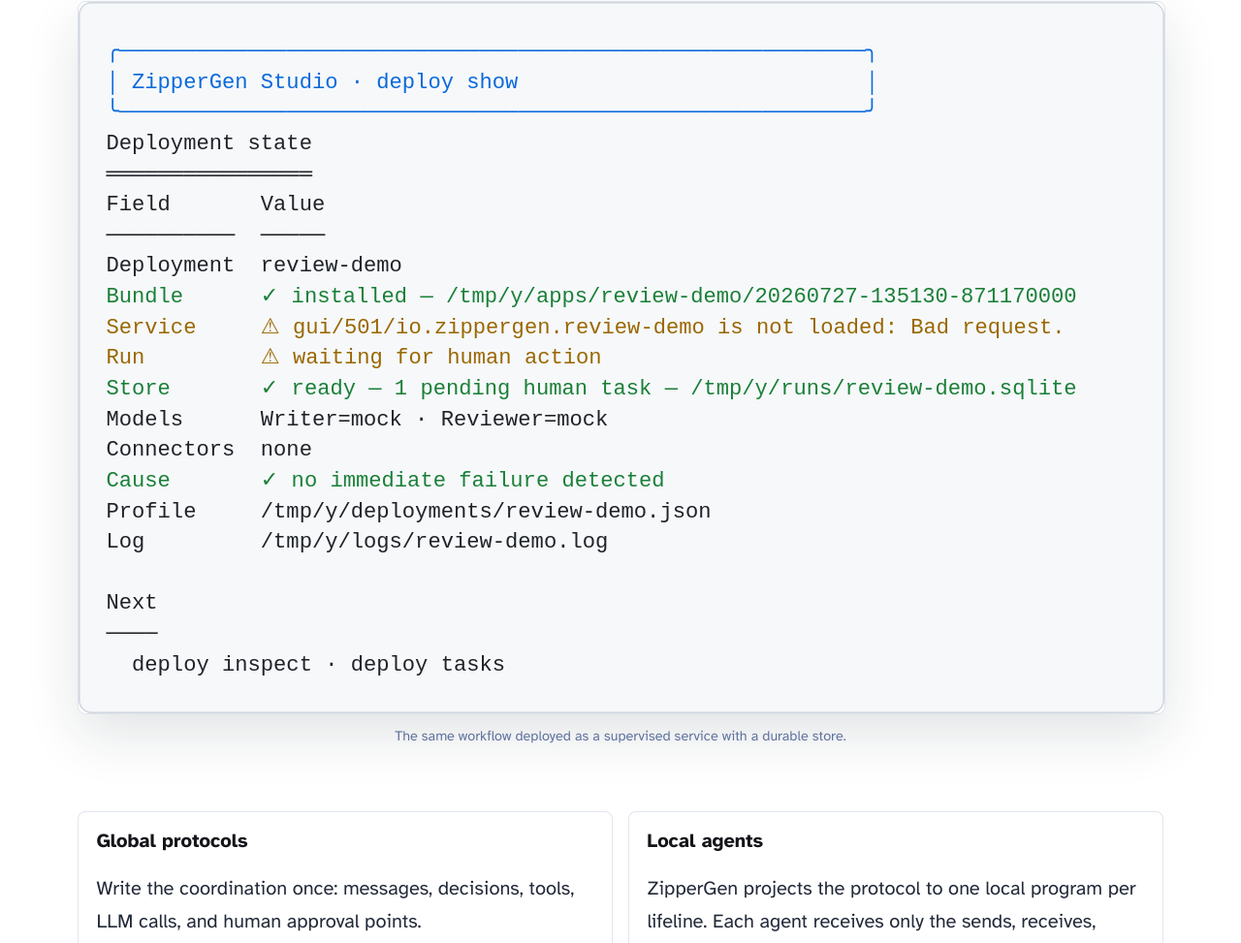
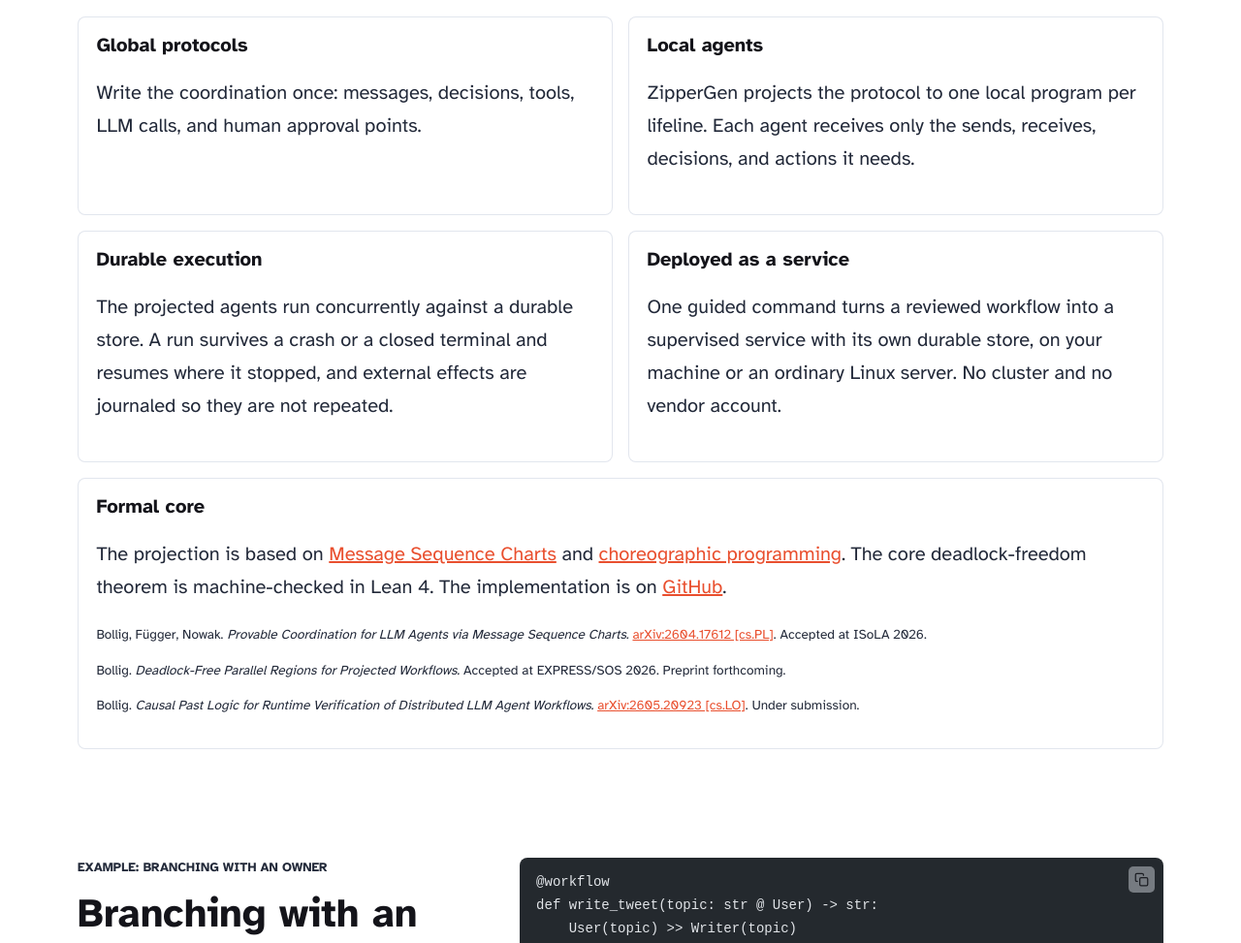
Before and after one commit to zippergen-io/zippergen.io, an Astro site: page / in a window 1280 px wide. Shown: the part 2050-3023 px from the top of the page at 97% size. Built offline with nearby package versions, Linux system fonts and the light colour scheme; Astro itself is replaced by a stand-in of ours; code samples lack their colours.

Commit message:
Keep a single hero screenshot on the landing page

```diff
--- a/src/pages/index.astro
+++ b/src/pages/index.astro
@@ -42,13 +42,6 @@ import { SITE_DESCRIPTION, SITE_TITLE } from '../consts';
 						alt="Studio run inspection showing each participant's position in its projected local program"
 					/>
 					<figcaption>A blocked run shows exactly where every participant is waiting, in its own projected program.</figcaption>
-				</figure>
-				<figure class="hero-shot">
-					<img
-						src="/studio-deployment-show.svg"
-						alt="Studio deployment view showing the supervised service, durable store, and run state"
-					/>
-					<figcaption>The same workflow deployed as a supervised service with a durable store.</figcaption>
 				</figure>
 			</section>
 
```
Also changed, not shown: public/studio-deployment-show.svg (deleted).
